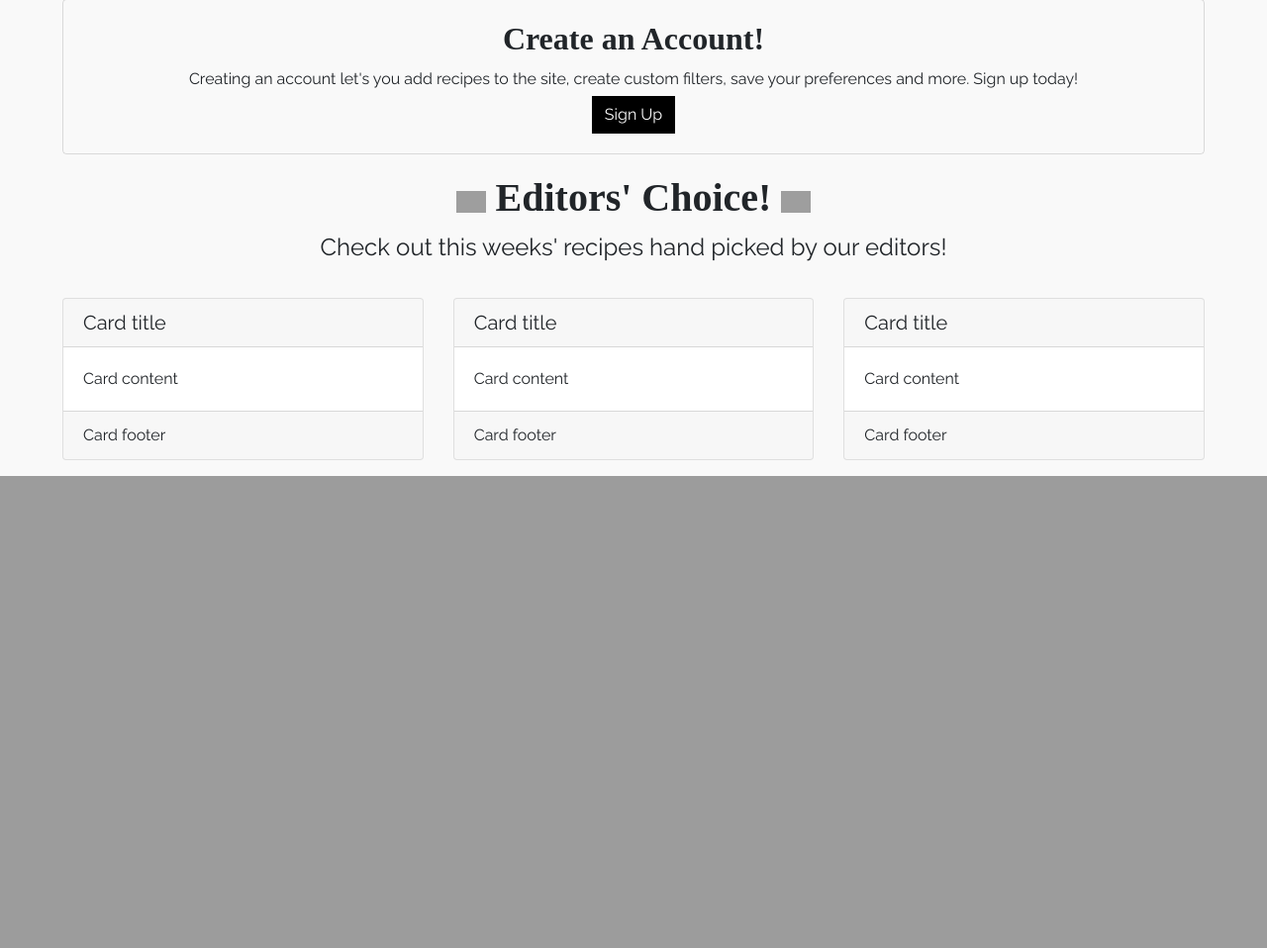
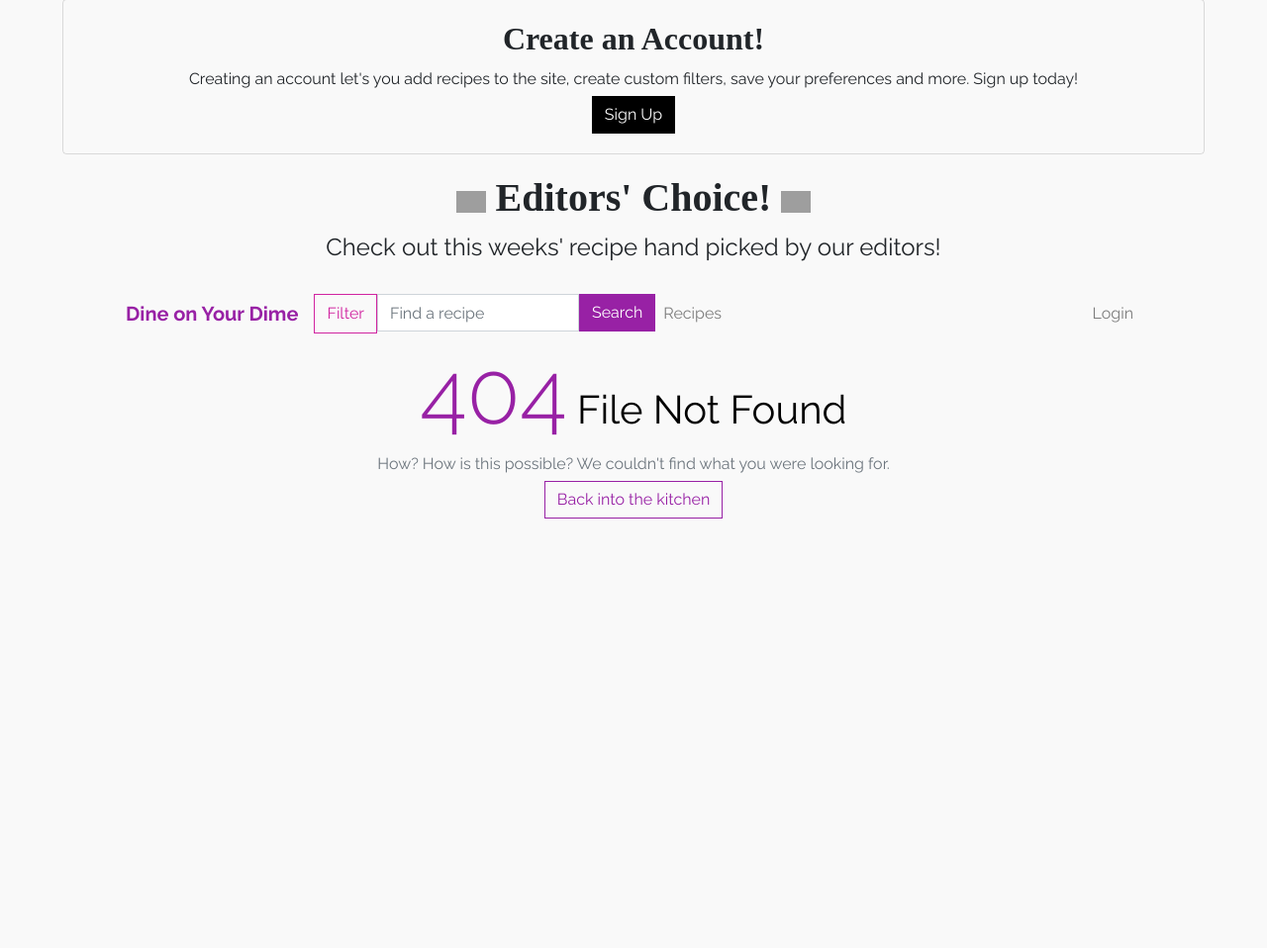
Before and after one commit to aethyris/dine-on-your-dime, a Flask app: page / in a window 1280 px wide. Shown: the part 927-1885 px from the top of the page at 99% size. Before the commit the page ends 1408 px from the top, so only its background shows below. Run offline with Flask 2, Linux system fonts and the light colour scheme; some libraries are stand-ins or nearby versions; grey boxes are pictures that could not be loaded.

Commit message:
For pull

```diff
--- a/blueprints/home.py
+++ b/blueprints/home.py
@@ -1,12 +1,37 @@
 from flask import Blueprint, render_template, request
 from models import *
+from flask_login import current_user
 
 home_page = Blueprint('home_page', __name__, template_folder="templates")
 
 
-@home_page.route('/')
+@home_page.route('/', methods=["GET", "POST"])
 def index():
-    return render_template('index.html')
+    recipe_title = request.form.get("recipe_title")
+    recipe_picture = request.form.get("recipe_picture")
+    # print(request.form.get("recipe_title"))
+
+    return render_template('index.html', recipe_title=recipe_title, recipe_picture=recipe_picture)
+
+# Might Remove
+@home_page.route('/recipe/<recipe_id>/admin', methods=["GET", "POST"])
+def editors_choice(recipe_id=Recipe.recipe_id):
+    recipe = Recipe.query.filter_by(recipe_id=recipe_id).first()
+    return render_template('editorschoice.html', recipe=recipe)
+
+
+@home_page.route('/editorschoice.html', methods=["GET", "POST"])
+def editors_choice_iframe(recipe_id=Recipe.recipe_id):
+    recipe = Recipe.query.filter_by(recipe_id=recipe_id).first()
+    return render_template('editorschoice.html', recipe=recipe)
+
+
+@home_page.route('/front/recipe/<recipe_id>', methods=["GET", "POST"])
+def frontpage(recipe_id=Recipe.recipe_id):
+    recipe = Recipe.query.filter_by(recipe_id=recipe_id).first()
+    return render_template('frontpage.html', recipe=recipe)
+
+# Might Remove
 
 
 @home_page.route('/search', methods=["POST"])
--- a/blueprints/users.py
+++ b/blueprints/users.py
@@ -99,7 +99,6 @@ def add_recipe():
             recipe_picture=request.form.get("recipe_picture"),
             recipe_cooking_time=request.form.get("recipe_cooking_time"),
             recipe_calorie_count=request.form.get("recipe_calorie_count"))
-        print(request.form.get("recipe_title"))
         db.session.add(user_recipe)
         db.session.commit()
 
--- a/templates/index.html
+++ b/templates/index.html
@@ -1,6 +1,5 @@
 {% extends 'layout.html' %}
 {% block body %}
-
     <div class="container-fluid">
 
         <!-- carousel -->
@@ -20,8 +19,10 @@
                             <img class="d-block w-100" alt="Carousel Bootstrap First"
                                  src="https://strangersguide.com/wp-content/uploads/2018/07/Taverna.jpg"/>
                             <div class="carousel-caption">
-{#                                <h4>Save your preferences!</h4>#}
-{#                                <a href="{{ url_for('users.signup') }}" class="btn btn-outline-light">Sign Up</a>#}
+
+                                <h4>
+                                    First Thumbnail label
+                                </h4>
                                 <p>
                                     Cras justo odio, dapibus ac facilisis in, egestas eget quam. Donec id elit non mi
                                     porta gravida at eget metus. Nullam id dolor id nibh ultricies vehicula ut id elit.
@@ -68,7 +69,8 @@
                 <div class="card bg-transparent">
                     <div class="card-body text-center">
                         <h2 class="card-title font-weight-bold" style="font-family: 'Agency FB'">Create an Account!</h2>
-        <h6 class="card-text">Creating an account let's you add recipes to the site, create custom filters, save your preferences and more. Sign up today!</h6>
+                        <h6 class="card-text">Creating an account let's you add recipes to the site, create custom
+                            filters, save your preferences and more. Sign up today!</h6>
                         <a href="{{ url_for('users.signup') }}" class="btn btn-dark">Sign Up</a>
 
                     </div>
@@ -84,59 +86,14 @@
                         style="max-width: 30px; max-height: 30px; "> Editors' Choice! <img
                         src="http://clipart-library.com/img/128925.png" alt="Star"
                         style="max-width: 30px; max-height: 30px; "></h1>
-                <h4 class="card-text bg-transparent border-0">Check out this weeks' recipes hand picked by our
+                <h4 class="card-text bg-transparent border-0">Check out this weeks' recipe hand picked by our
                     editors!</h4>
             </div>
         </div>
 
-        <div class="row mt-3">
-            <div class="col-md-4">
-                <div class="card">
-                    <h5 class="card-header">
-                        Card title
-                    </h5>
-                    <div class="card-body">
-                        <p class="card-text">
-                            Card content
-                        </p>
-                    </div>
-                    <div class="card-footer">
-                        Card footer
-                    </div>
-                </div>
-            </div>
-            <div class="col-md-4">
-                <div class="card">
-                    <h5 class="card-header">
-                        Card title
-                    </h5>
-                    <div class="card-body">
-                        <p class="card-text">
-                            Card content
-                        </p>
-                    </div>
-                    <div class="card-footer">
-                        Card footer
-                    </div>
-                </div>
-            </div>
-            <div class="col-md-4">
-                <div class="card">
-                    <h5 class="card-header">
-                        Card title
-                    </h5>
-                    <div class="card-body">
-                        <p class="card-text">
-                            Card content
-                        </p>
-                    </div>
-                    <div class="card-footer">
-                        Card footer
-                    </div>
-                </div>
+        <div>
+            <iframe src="index/recipe/<recipe_id>" height="650px" width=100% name="editors_choice" style="border: none"></iframe>
         </div>
     </div>
 
-    </div>
-
 {% endblock %}
--- a/templates/settings.html
+++ b/templates/settings.html
@@ -119,7 +119,7 @@
                             <div class="col form-group col-2">
                                 <input type="number" class="form-control" name="recipe_calorie_count"
                                        id="recipe_calorie_count"
-                                       placeholder="Calories" value="{{ current_user.filters.calorie_min }}">
+                                       placeholder="Calories">
                             </div>
                         </div>
 
```
Also changed, not shown: blueprints/errors.py (+18 -18 lines), blueprints/recipe.py (+13 -0 lines), templates/recipe.html (+51 -3 lines). Lines whose indentation alone changed are shown as unchanged.
